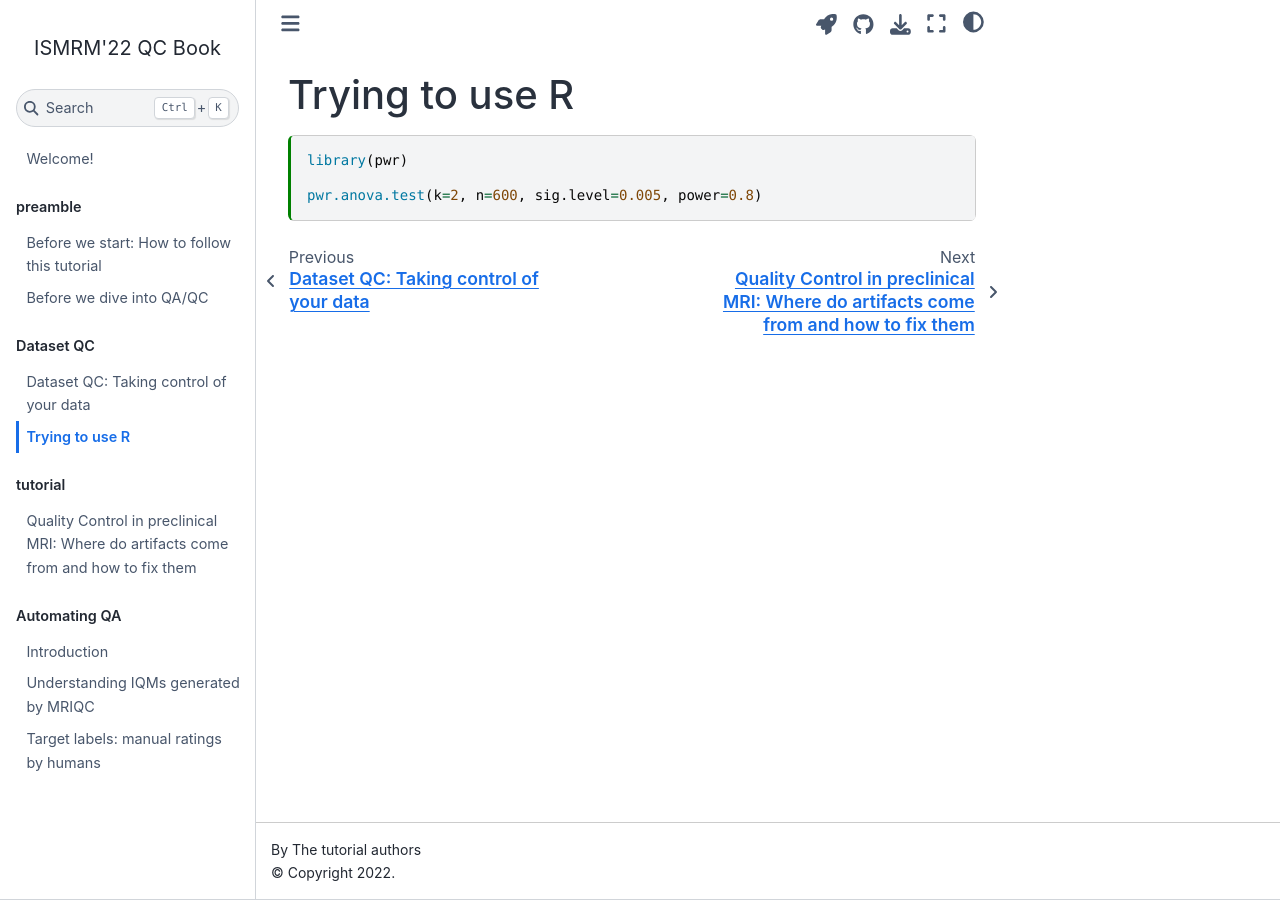
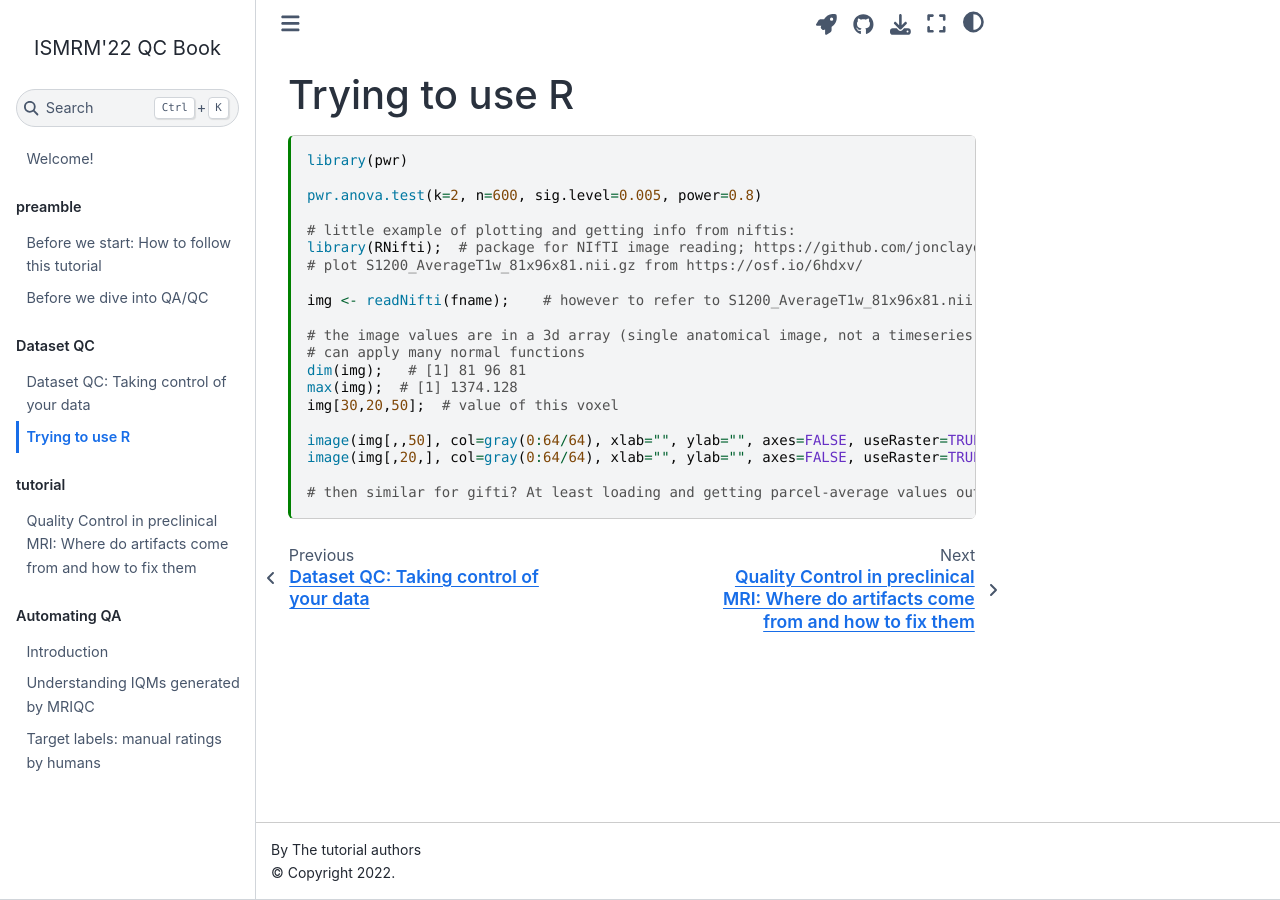
Before and after one commit to nipreps/qc-book, a Jupyter Book: the page built from docs/dataset-qc/using_r.md, in a window 1280 px wide. Built offline with Jupyter Book 1.0.4 settings and Sphinx 7.4.7 and the Sphinx Book theme 1.1.4, drawn with Linux system fonts in a browser that asks for light colours.

Commit message:
bit more R code

````diff
--- a/docs/dataset-qc/using_r.md
+++ b/docs/dataset-qc/using_r.md
@@ -16,4 +16,23 @@ kernelspec:
 library(pwr)
 
 pwr.anova.test(k=2, n=600, sig.level=0.005, power=0.8)
+
+# little example of plotting and getting info from niftis:
+library(RNifti);  # package for NIfTI image reading; https://github.com/jonclayden/RNifti
+# plot S1200_AverageT1w_81x96x81.nii.gz from https://osf.io/6hdxv/
+
+img <- readNifti(fname);    # however to refer to S1200_AverageT1w_81x96x81.nii.gz; url("https://osf.io/6hdxv/") maybe?
+
+# the image values are in a 3d array (single anatomical image, not a timeseries)
+# can apply many normal functions
+dim(img);   # [1] 81 96 81
+max(img);  # [1] 1374.128
+img[30,20,50];  # value of this voxel
+
+image(img[,,50], col=gray(0:64/64), xlab="", ylab="", axes=FALSE, useRaster=TRUE);   # plot slice k=50
+image(img[,20,], col=gray(0:64/64), xlab="", ylab="", axes=FALSE, useRaster=TRUE);   # plot slice j=20
+
+# then similar for gifti? At least loading and getting parcel-average values out, maybe (show how vector, not 3d)
+
+
 ```
````
